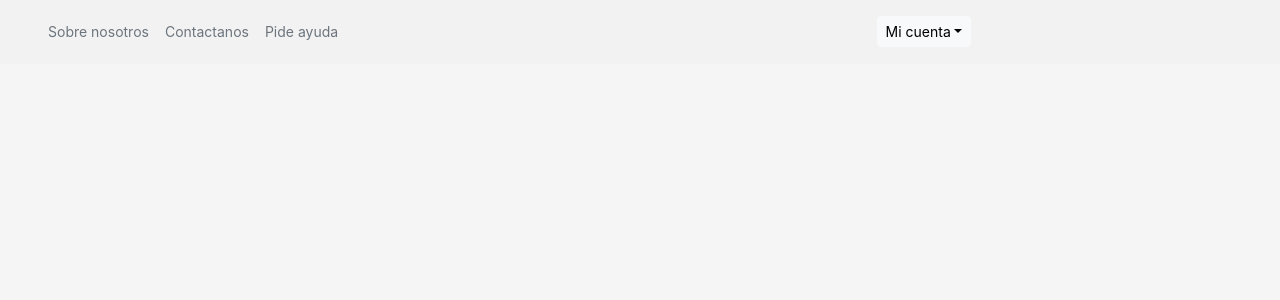
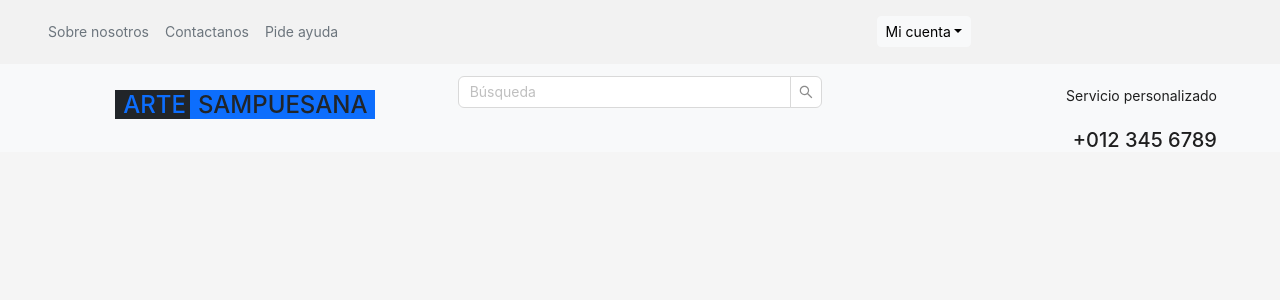
Before and after one commit to LeinerViloria/arte-sampuesana, a React (Create React App) app in the folder frontend/: page / in a window 1280 px wide. Shown: the top 300 px of the page. Built offline with nearby package versions, Linux system fonts and the light colour scheme; a small style sheet from the web is missing.

Commit message:
Avances topbar

```diff
--- a/frontend/src/ProjectHeader/ProyectHeader.css
+++ b/frontend/src/ProjectHeader/ProyectHeader.css
@@ -9,3 +9,9 @@
     align-items: center;
     padding: 0.313rem;
 }
+
+:where(.css-dev-only-do-not-override-amq5gd).ant-layout-header
+{
+    line-height: 40px;
+    height: 100%;
+}
--- a/frontend/src/ProjectHeader/Topbar/Topbar.tsx
+++ b/frontend/src/ProjectHeader/Topbar/Topbar.tsx
@@ -13,6 +13,7 @@ const Items = Tags.map((item) =>
 export class Topbar extends Component {
     render() {
         return (
+            <React.Fragment>
                 <div className="d-flex">
                     <div className="row px-xl-5 w-100">
                         <div className="col-lg-6 d-none d-lg-block">
@@ -44,31 +45,27 @@ export class Topbar extends Component {
                             </div>
                         </div>
                     </div>
-                {/* <div className="row align-items-center bg-light py-3 px-xl-5 d-none d-lg-flex">
+                </div>
+                <div className="align-items-center bg-light px-xl-5 d-none d-lg-flex">
                     <div className="col-lg-4">
                         <a href="" className="text-decoration-none">
-                            <span className="h1 text-uppercase text-primary bg-dark px-2">Multi</span>
-                            <span className="h1 text-uppercase text-dark bg-primary px-2 ml-n1">Shop</span>
+                            <span className="h4 text-uppercase text-primary bg-dark px-2">
+                                Arte
+                            </span>
+                            <span className="h4 text-uppercase text-dark bg-primary px-2 ml-n1">
+                                Sampuesana
+                            </span>
                         </a>
                     </div>
                     <div className="col-lg-4 col-6 text-left">
-                        <form action="">
-                            <div className="input-group">
-                                <Search placeholder="input search text" allowClear style={{ width: 200 }} />
-                                <div className="input-group-append">
-                                    <span className="input-group-text bg-transparent text-primary">
-                                        <i className="fa fa-search"></i>
-                                    </span>
+                        <Search placeholder="Búsqueda" className='w-100' allowClear style={{ width: 200 }} />
+                    </div>
+                    <div className="col-lg-4 col-6 text-right">
+                        <p className="m-0">Servicio personalizado</p>
+                        <h5 className="m-0">+012 345 6789</h5>
                     </div>
                 </div>
-                        </form>
-                    </div>
-                    <div className="col-lg-4 col-6 text-right">
-                        <p className="m-0">Customer Service</p>
-                        <h5 className="m-0">+012 345 6789</h5>
-                    </div>
-                </div> */}
-            </div>
+            </React.Fragment>
         );
     }
 }
```
Also changed, not shown: frontend/src/index.css. Lines whose indentation alone changed are shown as unchanged.
